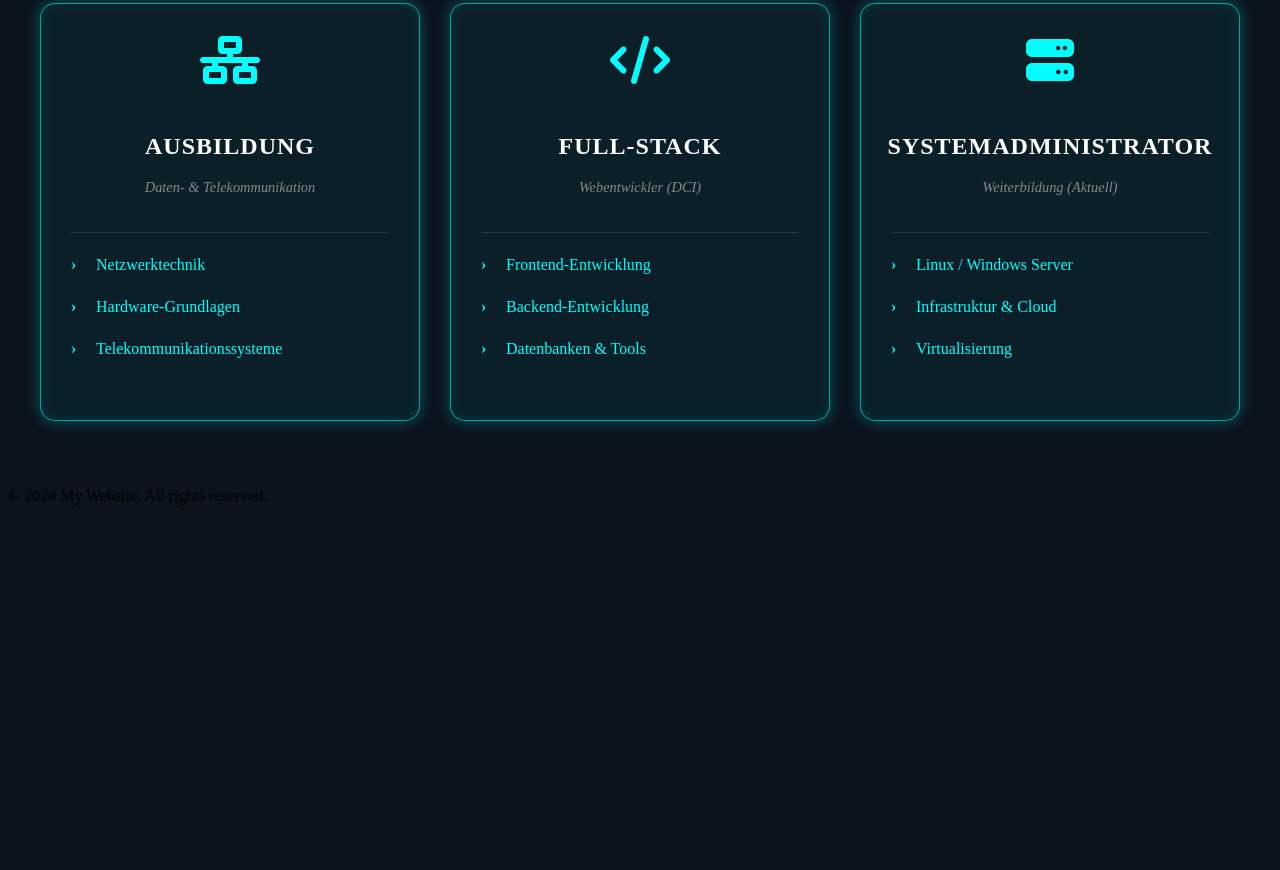
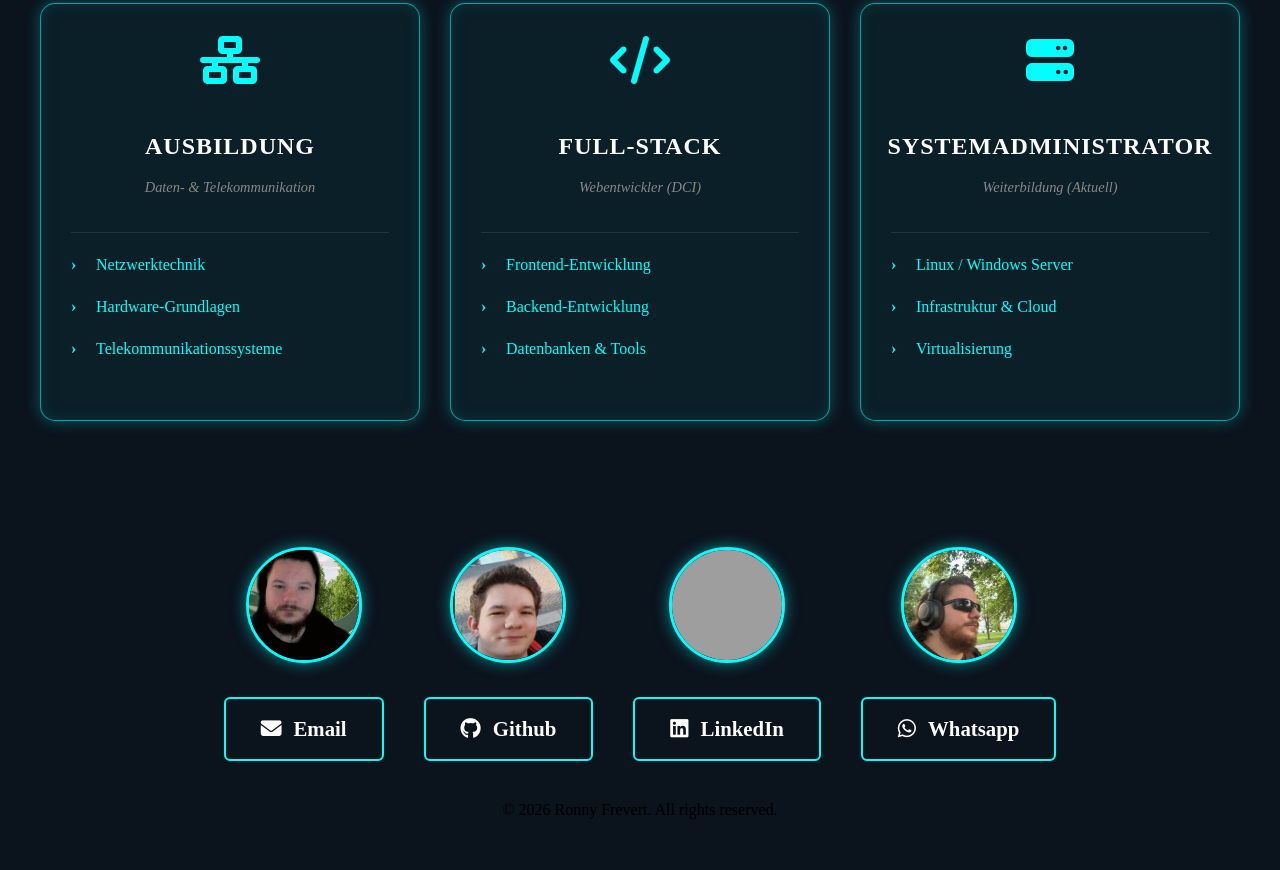
Before and after one commit to Schadde-Ronny/it-portfolio, a plain HTML site: page index.html in a window 1280 px wide. Shown: the part 326-1196 px from the top of the page. Before the commit the page ends 847 px from the top, so only its background shows below. Drawn offline with Linux system fonts and the light colour scheme; grey boxes are pictures that could not be loaded.

Commit message:
Footer mit interaktiven Profilbildern und Hover-Effekt hinzugefügt

```diff
--- a/index.html
+++ b/index.html
@@ -156,9 +156,67 @@
         </ul>
     </article>
 </main>
-    <footer>
-        <p>&copy; 2024 My Website. All rights reserved.</p>
-    </footer>
+<!-- Footer mit interaktiven Social-Media-Buttons und persönlichen Bild-Wechslern -->
+<footer class="site-footer">
+    <div class="footer-social-wrapper">
+        <!-- Email -->
+        <div class="social-group">
+            <div class="personal-img-container">
+                <img src="Ronny6.png" alt="Ronny" class="personal-img" id="img-email">
+            </div>
+            <a href="mailto:deine.email@example.com" class="social-btn neon-btn large-btn"
+               data-img-id="img-email"
+               data-hover-src="Ronny7.png"
+               data-default-src="Ronny6.png">
+                <i class="fas fa-envelope"></i> Email
+            </a>
+        </div>
 
+        <!-- Github -->
+        <div class="social-group">
+            <div class="personal-img-container">
+                <img src="Ronny5.png" alt="Ronny" class="personal-img" id="img-github">
+            </div>
+            <a href="https://github.com/Schadde-Ronny" target="_blank" class="social-btn neon-btn large-btn"
+               data-img-id="img-github"
+               data-hover-src="Ronny7.png"
+               data-default-src="Ronny5.png">
+                <i class="fab fa-github"></i> Github
+            </a>
+        </div>
+
+        <!-- LinkedIn -->
+        <div class="social-group">
+            <div class="personal-img-container">
+                <img src="Ronny4.png" alt="Ronny" class="personal-img" id="img-linkedin">
+            </div>
+            <a href="https://linkedin.com" target="_blank" class="social-btn neon-btn large-btn"
+               data-img-id="img-linkedin"
+               data-hover-src="Ronny7.png"
+               data-default-src="Ronny4.png">
+                <i class="fab fa-linkedin"></i> LinkedIn
+            </a>
+        </div>
+
+        <!-- Whatsapp -->
+        <div class="social-group">
+            <div class="personal-img-container">
+                <img src="Ronny3.png" alt="Ronny" class="personal-img" id="img-whatsapp">
+            </div>
+            <a href="https://whatsapp.com" target="_blank" class="social-btn neon-btn large-btn"
+               data-img-id="img-whatsapp"
+               data-hover-src="Ronny7.png"
+               data-default-src="Ronny3.png">
+                <i class="fab fa-whatsapp"></i> Whatsapp
+            </a>
+        </div>
+    </div>
+
+    <div class="footer-bottom">
+        <p>&copy; 2026 Ronny Frevert. All rights reserved.</p>
+    </div>
+</footer>
 </body>
 </html>
+</body>
+</html>
--- a/index.js
+++ b/index.js
@@ -69,3 +69,34 @@ document.addEventListener("DOMContentLoaded", () => {
     });
 });
 console.log("TEST: JS-Datei wird geladen!");
+
+// Footer bereich
+document.addEventListener('DOMContentLoaded', () => {
+    const socialLinks = document.querySelectorAll('.social-btn');
+
+    socialLinks.forEach(link => {
+        link.addEventListener('mouseover', () => {
+            // ID des Bildes holen, das zu diesem Link gehört
+            const imgId = link.getAttribute('data-img-id');
+            const hoverSrc = link.getAttribute('data-hover-src');
+            const imgElement = document.getElementById(imgId);
+
+            // Bildquelle austauschen
+            if (imgElement && hoverSrc) {
+                imgElement.src = hoverSrc;
+            }
+        });
+
+        link.addEventListener('mouseout', () => {
+            // ID des Bildes holen
+            const imgId = link.getAttribute('data-img-id');
+            const defaultSrc = link.getAttribute('data-default-src');
+            const imgElement = document.getElementById(imgId);
+
+            // Bildquelle auf Standard zurücksetzen
+            if (imgElement && defaultSrc) {
+                imgElement.src = defaultSrc;
+            }
+        });
+    });
+});
--- a/style.css
+++ b/style.css
@@ -257,3 +257,72 @@ body {
 .has-dropdown.active .item-details {
     max-height: 250px; /* Hoch genug, damit alle Unterpunkte reinpassen */
 }
+/* Main sektion */
+
+/* footer Sektion */
+
+.site-footer {
+    text-align: center;
+    padding: 6rem 0 2rem; /* Oben mehr Platz für die Kreise schaffen */
+}
+
+.footer-social-wrapper {
+    display: flex;
+    justify-content: center;
+    gap: 40px; /* Mehr Abstand zwischen den Blöcken */
+    margin-bottom: 40px;
+}
+
+.social-group {
+    position: relative;
+    display: flex;
+    flex-direction: column;
+    align-items: center;
+    padding-top: 130px; /* Platzhalter nach oben vergrößern */
+}
+
+.personal-img-container {
+    position: absolute;
+    top: -20px; /* Den Kreis noch weiter nach oben aus dem Button herausziehen */
+    left: 50%;
+    transform: translateX(-50%);
+    width: 110px; /* Optional: Tick kleiner machen, falls sie dir zu wuchtig sind (z.B. 100px oder 110px) */
+    height: 110px;
+    border-radius: 50%;
+    overflow: hidden;
+    border: 3px solid #00ffff;
+    box-shadow: 0 0 15px rgba(0, 255, 255, 0.5);
+    background-color: #0a192f;
+    transition: all 0.3s ease;
+}
+
+.personal-img {
+    width: 100%;
+    height: 100%;
+    object-fit: cover; /* Bild soll den Kreis ausfüllen */
+    transition: opacity 0.3s ease;
+}
+
+/* Der Hover-Effekt, der das Bild austauscht */
+.social-group:hover .personal-img-container {
+    box-shadow: 0 0 25px rgba(0, 255, 255, 0.8);
+}
+
+.large-btn {
+    padding: 18px 35px;
+    font-size: 1.3rem;
+    font-weight: 600;
+    display: inline-flex;
+    align-items: center;
+    gap: 12px;
+    z-index: 1; /* Button liegt über dem Bild-Container */
+}
+
+.footer-image-display {
+    margin: 20px 0;
+    min-height: 100px; /* Platzhalter, damit nichts springt */
+}
+
+.hidden-preview {
+    display: none; /* Wird via JS bei Hover/Klick sichtbar gemacht */
+}
```
Also changed, not shown: Ronny3.png (added), Ronny5.png (added), Ronny6.png (added), Ronny7.png (added), 1 other file.
